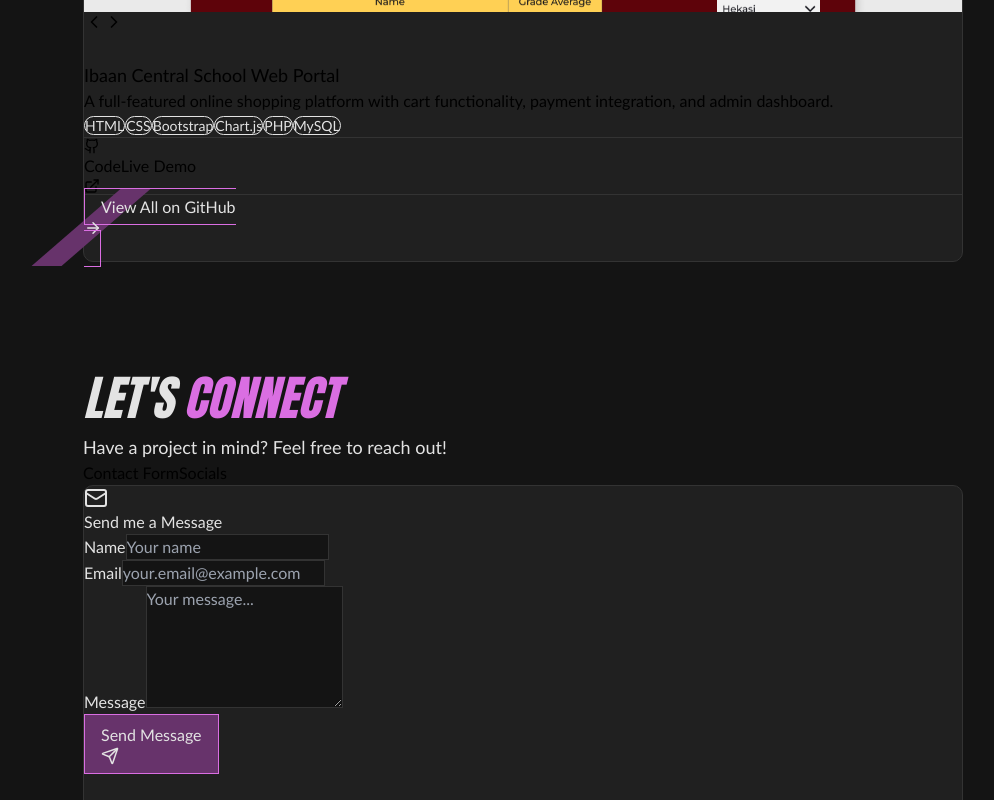
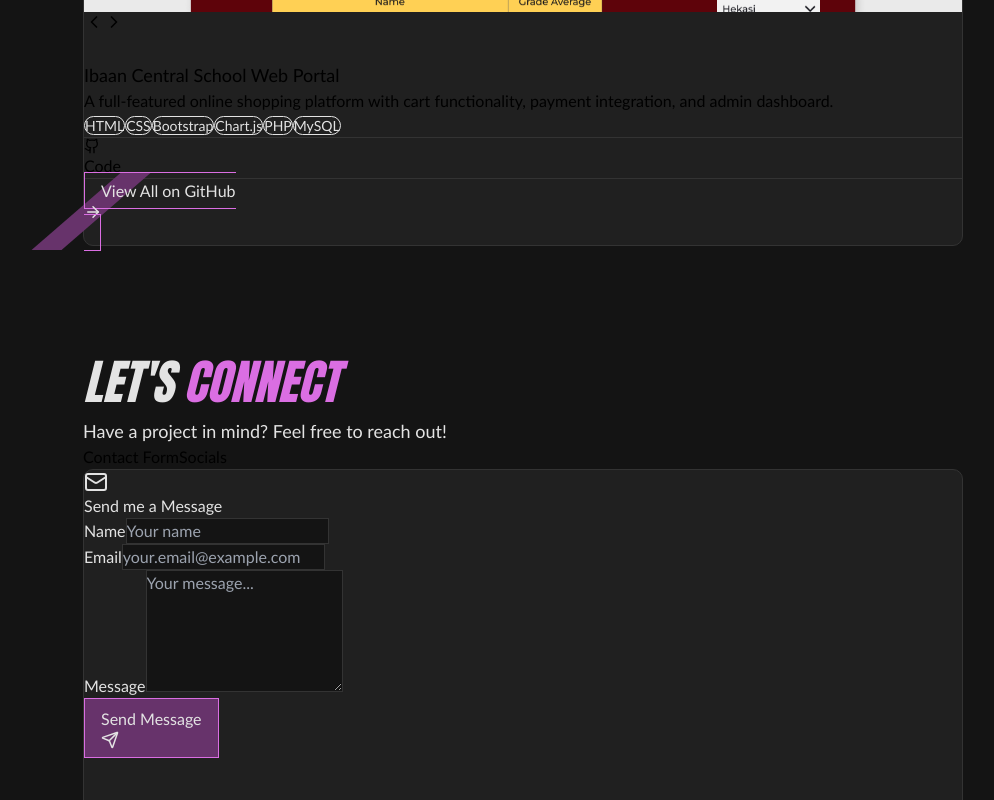
Before and after one commit to codewithjelo/Jelo_Portfolio, a React (Vite) app in the folder jelo-portfolio/: page / in a window 1280 px wide. Shown: the part 4580-5380 px from the top of the page, without its empty margins (117-1111 px from the left). Built offline with nearby package versions, Linux system fonts and the light colour scheme.

Commit message:
Add condition for live demo button

```diff
--- a/jelo-portfolio/src/components/ui/ProjectContainer.jsx
+++ b/jelo-portfolio/src/components/ui/ProjectContainer.jsx
@@ -1,16 +1,14 @@
 import { ExternalLink, Github, ArrowRight, FolderOpen } from "lucide-react";
 import ImageCarousel from "../animations/ImageCarousel";
 
-const ProjectContainer = ({projects, length}) => {
+const ProjectContainer = ({ projects, length }) => {
   return (
     <div className="project-container p-8 md:p-12">
       {/* Container Header */}
       <div className="project-header flex items-center gap-3 mb-8 pb-6">
         <FolderOpen className="project-icon" size={24} />
         <h3 className="font-semibold text-xl lg:text-2xl">All Projects</h3>
-            <span className="ml-auto">
-              {length} Projects
-            </span>
+        <span className="ml-auto">{length} Projects</span>
       </div>
 
       {/* Scrollable Projects Grid */}
@@ -22,10 +20,7 @@ const ProjectContainer = ({projects, length}) => {
               className="project-card group bg-[var(--primary-color)] rounded-lg overflow-hidden border border-[var(--border-black)] hover:bg-[var(--secondary-color)] transition-all duration-300"
             >
               {/* Image Carousel */}
-                  <ImageCarousel
-                    images={project.images}
-                    title={project.title}
-                  />
+              <ImageCarousel images={project.images} title={project.title} />
 
               {/* Project Content */}
               <div className="p-5">
@@ -59,6 +54,10 @@ const ProjectContainer = ({projects, length}) => {
                     <Github size={16} />
                     <span>Code</span>
                   </a>
+
+                  {!project.demo ? (
+                    ""
+                  ) : (
                     <a
                       href={project.demo}
                       target="_blank"
@@ -68,6 +67,7 @@ const ProjectContainer = ({projects, length}) => {
                       <span>Live Demo</span>
                       <ExternalLink size={16} />
                     </a>
+                  )}
                 </div>
               </div>
             </div>
@@ -89,6 +89,6 @@ const ProjectContainer = ({projects, length}) => {
       </div>
     </div>
   );
-}
+};
 
 export default ProjectContainer;
```
Lines whose indentation alone changed are shown as unchanged.
